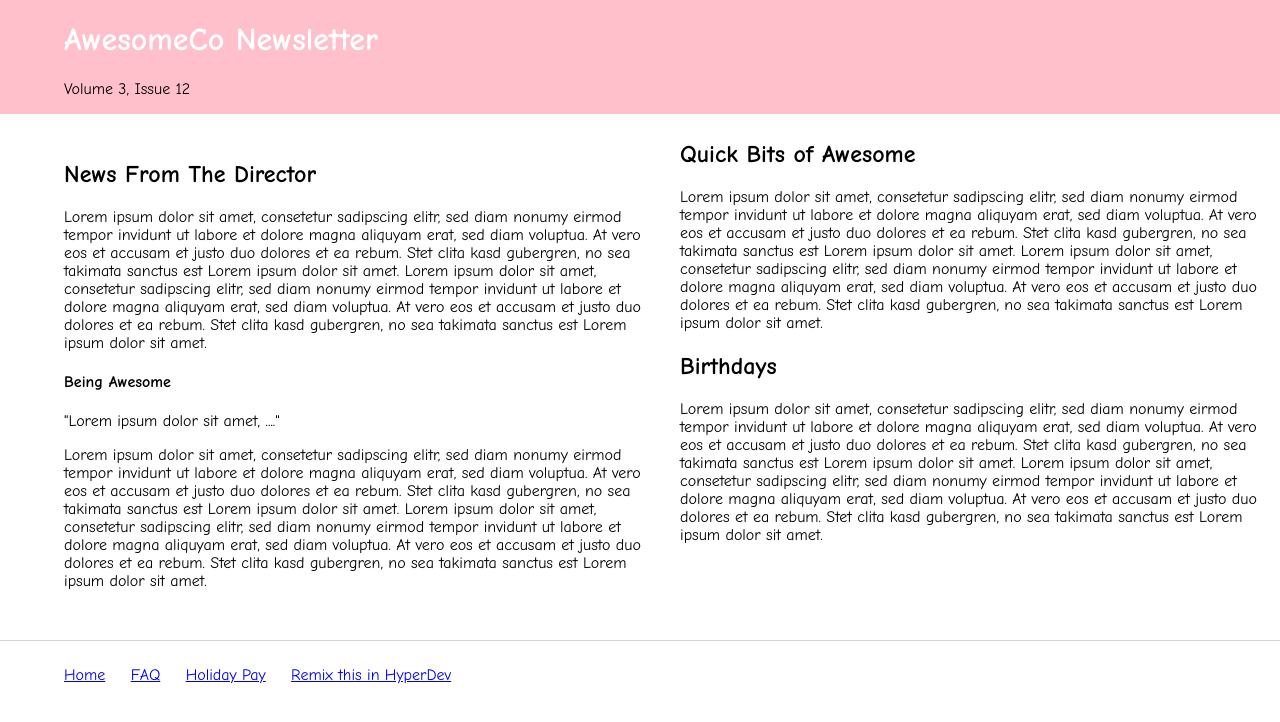
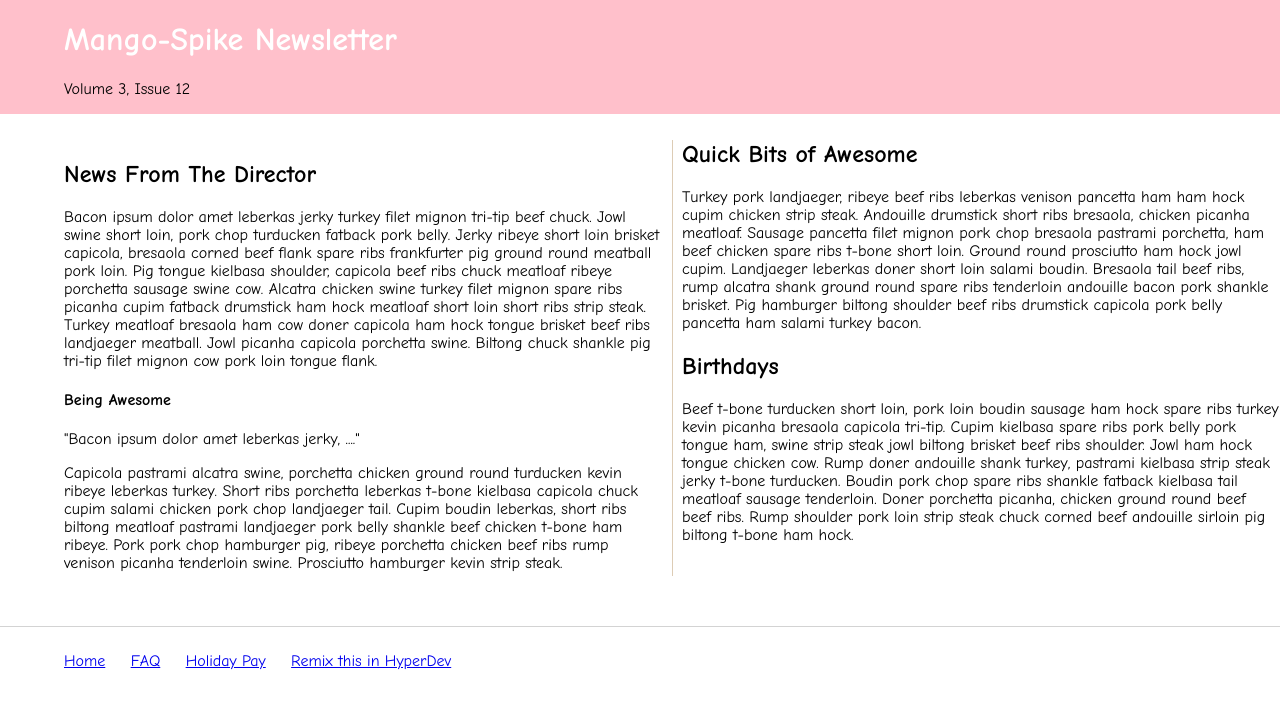
Before and after one commit to tclasenOrange/Hyperdev-Mango-Pickle, a website: page public/newsletter.html in a window 1280 px wide. Drawn offline with nearby package versions, Linux system fonts and the light colour scheme; no server answers.

Commit message:
🚤🏝 Updated with HyperDev

```diff
--- a/public/newsletter.html
+++ b/public/newsletter.html
@@ -11,7 +11,7 @@
   </head>
   <body>
     <header class="headerbar">
-      <h1>AwesomeCo Newsletter</h1>
+      <h1>Mango-Spike Newsletter</h1>
 
       <p>Volume 3, Issue 12</p>
     </header>
@@ -34,7 +34,7 @@
 
           <p>
 
-            Lorem ipsum dolor sit amet, consetetur sadipscing elitr, sed diam nonumy eirmod tempor invidunt ut labore et dolore magna aliquyam erat, sed diam voluptua. At vero eos et accusam et justo duo dolores et ea rebum. Stet clita kasd gubergren, no sea takimata sanctus est Lorem ipsum dolor sit amet. Lorem ipsum dolor sit amet, consetetur sadipscing elitr, sed diam nonumy eirmod tempor invidunt ut labore et dolore magna aliquyam erat, sed diam voluptua. At vero eos et accusam et justo duo dolores et ea rebum. Stet clita kasd gubergren, no sea takimata sanctus est Lorem ipsum dolor sit amet.
+            Bacon ipsum dolor amet leberkas jerky turkey filet mignon tri-tip beef chuck. Jowl swine short loin, pork chop turducken fatback pork belly. Jerky ribeye short loin brisket capicola, bresaola corned beef flank spare ribs frankfurter pig ground round meatball pork loin. Pig tongue kielbasa shoulder, capicola beef ribs chuck meatloaf ribeye porchetta sausage swine cow. Alcatra chicken swine turkey filet mignon spare ribs picanha cupim fatback drumstick ham hock meatloaf short loin short ribs strip steak. Turkey meatloaf bresaola ham cow doner capicola ham hock tongue brisket beef ribs landjaeger meatball. Jowl picanha capicola porchetta swine. Biltong chuck shankle pig tri-tip filet mignon cow pork loin tongue flank.
 
           </p>
 
@@ -44,7 +44,7 @@
 
             <p>
 
-              &quot;Lorem ipsum dolor sit amet, ....&quot;
+              &quot;Bacon ipsum dolor amet leberkas jerky, ....&quot;
 
             </p>
 
@@ -52,7 +52,7 @@
 
           <p>
 
-            Lorem ipsum dolor sit amet, consetetur sadipscing elitr, sed diam nonumy eirmod tempor invidunt ut labore et dolore magna aliquyam erat, sed diam voluptua. At vero eos et accusam et justo duo dolores et ea rebum. Stet clita kasd gubergren, no sea takimata sanctus est Lorem ipsum dolor sit amet. Lorem ipsum dolor sit amet, consetetur sadipscing elitr, sed diam nonumy eirmod tempor invidunt ut labore et dolore magna aliquyam erat, sed diam voluptua. At vero eos et accusam et justo duo dolores et ea rebum. Stet clita kasd gubergren, no sea takimata sanctus est Lorem ipsum dolor sit amet.
+            Capicola pastrami alcatra swine, porchetta chicken ground round turducken kevin ribeye leberkas turkey. Short ribs porchetta leberkas t-bone kielbasa capicola chuck cupim salami chicken pork chop landjaeger tail. Cupim boudin leberkas, short ribs biltong meatloaf pastrami landjaeger pork belly shankle beef chicken t-bone ham ribeye. Pork pork chop hamburger pig, ribeye porchetta chicken beef ribs rump venison picanha tenderloin swine. Prosciutto hamburger kevin strip steak.
 
           </p>
 
@@ -72,7 +72,7 @@
 
           <p>
 
-            Lorem ipsum dolor sit amet, consetetur sadipscing elitr, sed diam nonumy eirmod tempor invidunt ut labore et dolore magna aliquyam erat, sed diam voluptua. At vero eos et accusam et justo duo dolores et ea rebum. Stet clita kasd gubergren, no sea takimata sanctus est Lorem ipsum dolor sit amet. Lorem ipsum dolor sit amet, consetetur sadipscing elitr, sed diam nonumy eirmod tempor invidunt ut labore et dolore magna aliquyam erat, sed diam voluptua. At vero eos et accusam et justo duo dolores et ea rebum. Stet clita kasd gubergren, no sea takimata sanctus est Lorem ipsum dolor sit amet.
+            Turkey pork landjaeger, ribeye beef ribs leberkas venison pancetta ham ham hock cupim chicken strip steak. Andouille drumstick short ribs bresaola, chicken picanha meatloaf. Sausage pancetta filet mignon pork chop bresaola pastrami porchetta, ham beef chicken spare ribs t-bone short loin. Ground round prosciutto ham hock jowl cupim. Landjaeger leberkas doner short loin salami boudin. Bresaola tail beef ribs, rump alcatra shank ground round spare ribs tenderloin andouille bacon pork shankle brisket. Pig hamburger biltong shoulder beef ribs drumstick capicola pork belly pancetta ham salami turkey bacon.
 
           </p>
 
@@ -92,7 +92,7 @@
 
           <p>
 
-            Lorem ipsum dolor sit amet, consetetur sadipscing elitr, sed diam nonumy eirmod tempor invidunt ut labore et dolore magna aliquyam erat, sed diam voluptua. At vero eos et accusam et justo duo dolores et ea rebum. Stet clita kasd gubergren, no sea takimata sanctus est Lorem ipsum dolor sit amet. Lorem ipsum dolor sit amet, consetetur sadipscing elitr, sed diam nonumy eirmod tempor invidunt ut labore et dolore magna aliquyam erat, sed diam voluptua. At vero eos et accusam et justo duo dolores et ea rebum. Stet clita kasd gubergren, no sea takimata sanctus est Lorem ipsum dolor sit amet.
+            Beef t-bone turducken short loin, pork loin boudin sausage ham hock spare ribs turkey kevin picanha bresaola capicola tri-tip. Cupim kielbasa spare ribs pork belly pork tongue ham, swine strip steak jowl biltong brisket beef ribs shoulder. Jowl ham hock tongue chicken cow. Rump doner andouille shank turkey, pastrami kielbasa strip steak jerky t-bone turducken. Boudin pork chop spare ribs shankle fatback kielbasa tail meatloaf sausage tenderloin. Doner porchetta picanha, chicken ground round beef beef ribs. Rump shoulder pork loin strip steak chuck corned beef andouille sirloin pig biltong t-bone ham hock.
 
           </p>
 
--- /dev/null
+++ b/public/newstyle.css
@@ -0,0 +1,21 @@
+#newsletter{
+
+  -webkit-column-count: 2;
+
+  -webkit-column-gap: 20px;
+
+  -webkit-column-rule: 1px solid #ddccb5;
+
+     -moz-column-count: 2;
+
+     -moz-column-gap: 20px;
+
+     -moz-column-rule: 1px solid #ddccb5;
+
+          column-count: 2;
+
+          column-gap: 20px;
+
+          column-rule: 1px solid #ddccb5;
+
+}
--- a/public/style.css
+++ b/public/style.css
@@ -251,7 +251,23 @@ tr:nth-last-child(-n+3) td{
 }
 
 #newsletter{
-  column-count:2;
+  -webkit-column-count: 2;
+
+  -webkit-column-gap: 20px;
+
+  -webkit-column-rule: 1px solid #ddccb5;
+
+     -moz-column-count: 2;
+
+     -moz-column-gap: 20px;
+
+     -moz-column-rule: 1px solid #ddccb5;
+
+          column-count: 2;
+
+          column-gap: 20px;
+
+          column-rule: 1px solid #ddccb5;
 }
 
 #chatform {
```
